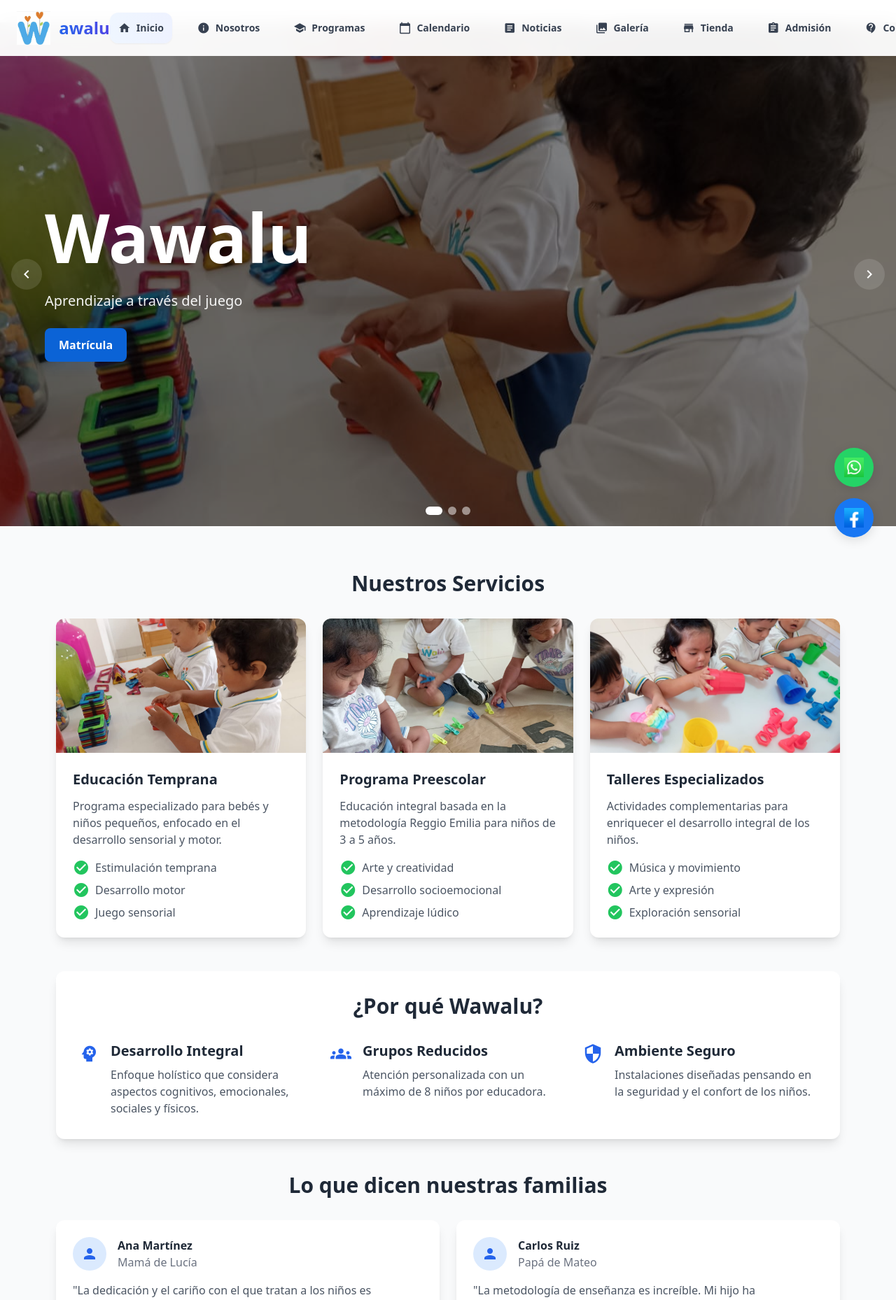
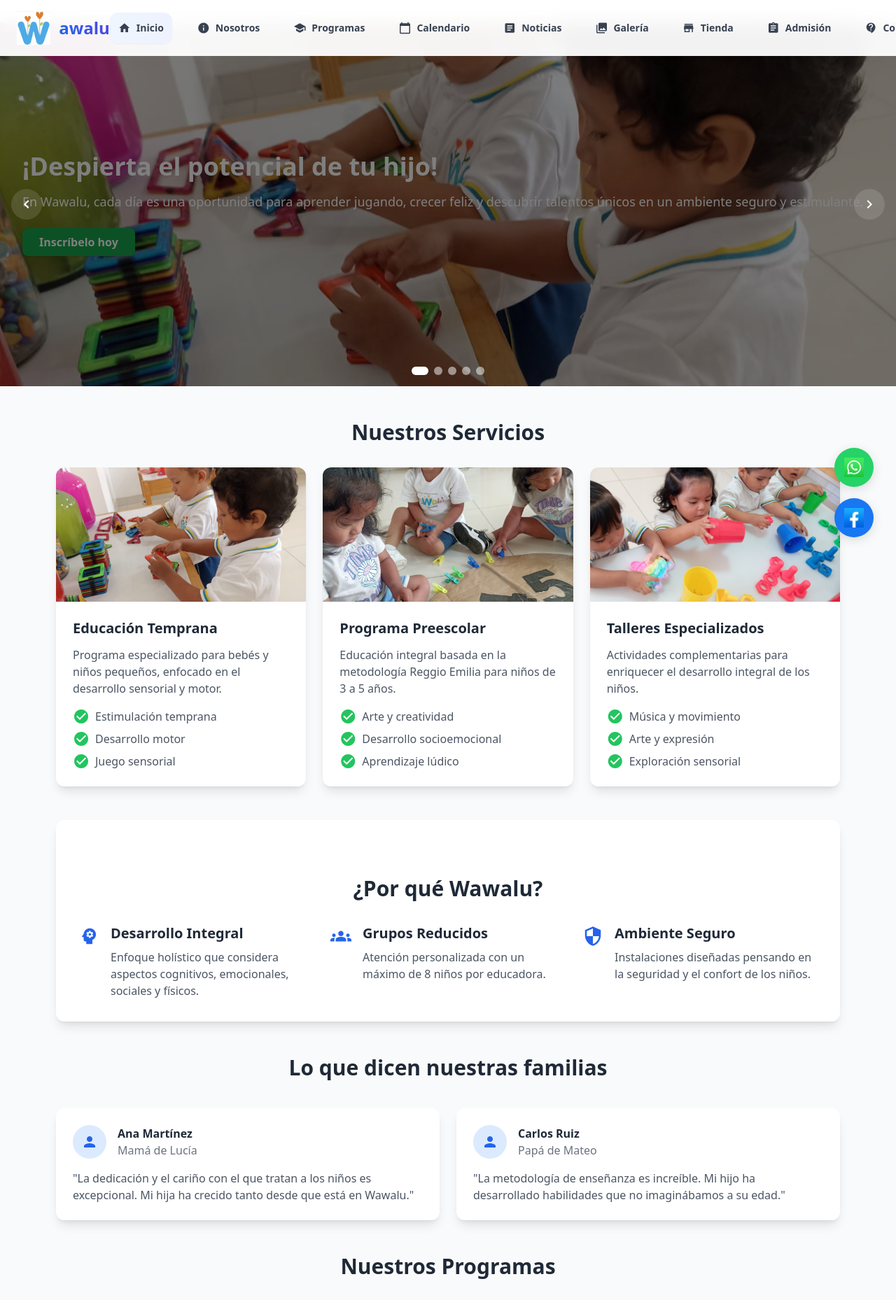
Before and after one commit to vallegrande/ASE251M1_TM13, a Flask app: page / in a window 1280 px wide. Shown: the top 1858 px of the page at 70% size. Run offline with Flask 3, Linux system fonts and the light colour scheme; some libraries are stand-ins or nearby versions.

Commit message:
solucion a problemas en galeria

```diff
--- a/static/css/gallery.css
+++ b/static/css/gallery.css
@@ -1,5 +1,5 @@
 /* Animaciones para flip card back */
-.flip-card-back .animate-fadein {
+ .flip-card-back .animate-fadein {
     animation: fadeInUp 0.7s cubic-bezier(0.4,0,0.2,1) both;
 }
 .flip-card-back .animate-fadein2 {
@@ -85,12 +85,11 @@
 }
 
 /* Efectos de hover mejorados para imágenes */
+
 .gallery-item img {
     transition: transform 0.6s cubic-bezier(0.4, 0, 0.2, 1);
 }
 
-    transform: scale(1.1);
-}
 
 /* Flip card effect for gallery */
 .flip-card {
@@ -125,7 +124,6 @@
     flex-direction: column;
     justify-content: center;
     align-items: center;
-}
 }
 
 /* Animación para overlay */
--- a/static/css/slider.css
+++ b/static/css/slider.css
@@ -3,12 +3,14 @@
     position: relative;
     width: 100vw;
     /* fill the viewport minus the fixed header (h-20 = 5rem) */
-    height: calc(100vh - 5rem);
+    height: 520px;
     left: 50%;
     right: 50%;
     margin-left: -50vw;
     margin-right: -50vw;
     overflow: hidden;
+    z-index: 1; /* Asegura que el slider esté detrás de los botones de otras secciones */
+    margin-bottom: 2.5rem; /* Espacio extra debajo del slider */
 }
 
 /* Reset rápido para evitar márgenes del navegador o padding que generen la franja */
@@ -70,9 +72,6 @@
     border-radius: 9999px;
     background-color: rgba(255, 255, 255, 0.5);
     transition: all 300ms ease;
-    cursor: pointer;
-    border: none;
-    padding: 0;
 }
 
 .slider-dot.active {
@@ -112,7 +111,7 @@
     height: 100%;
     display: flex;
     align-items: center;
-    z-index: 20;
+    z-index: 2; /* Overlay por encima del slider pero debajo de otros botones */
     pointer-events: none;
 }
 
@@ -142,7 +141,7 @@
 
 @media (max-width: 768px) {
     .hero-overlay .hero-inner { margin-left: 1rem; }
-    .slider-container { height: calc(70vh); }
+    .slider-container { height: 120px; }
 }
 
 /* Si el header está fijo, no dejar espacio extra: mantenemos el slider pegado al header */
--- a/templates/about.html
+++ b/templates/about.html
@@ -17,7 +17,7 @@
 
     <div class="relative container mx-auto px-4 max-w-6xl">
         <div class="text-center text-white">
-            <h1 class="text-6xl font-bold mb-6">Nosotros</h1>
+            <h1 class="text-4xl md:text-5xl font-bold mb-8 mt-12">Nosotros</h1>
             <p class="text-xl opacity-90 max-w-3xl mx-auto">
                 Descubre quiénes somos y nuestra pasión por la educación temprana
             </p>
--- a/templates/admin/gallery.html
+++ b/templates/admin/gallery.html
@@ -43,7 +43,8 @@
         {% if images %}
             {% for image in images %}
             <div class="gallery-item" data-category="{{ image.category }}" data-title="{{ image.title }}" data-description="{{ image.description or '' }}" data-image-id="{{ image.id }}">
-                <img src="{{ url_for('static', filename='img/' + image.image_url) }}" alt="{{ image.title }}">
+                {% set img = image.image_url if image.image_url is defined and image.image_url else 'placeholder.png' %}
+                <img src="{{ url_for('static', filename='img/' + img) }}" alt="{{ image.title }}">
                 <div class="gallery-overlay">
                     <h3 class="font-semibold text-center mb-2">{{ image.title }}</h3>
                     <p class="text-sm text-center mb-3">{{ image.category.title() }}</p>
--- a/templates/admission.html
+++ b/templates/admission.html
@@ -2,6 +2,12 @@
 {% block title %}Admisión - Wawalu{% endblock %}
 {% block head %}{% endblock %}
 {% block content %}
+<header class="bg-blue-600 text-white py-32">
+    <div class="container mx-auto px-4 max-w-6xl text-center">
+        <h1 class="text-4xl md:text-5xl font-bold mb-8 text-center">Admisión</h1>
+        <p class="text-xl text-blue-100 max-w-3xl mx-auto text-center">Completa los datos para solicitar la admisión a nuestros programas</p>
+    </div>
+</header>
 <div class="min-h-screen bg-gray-50 py-12 px-4 sm:px-6 lg:px-8">
     <div class="max-w-4xl mx-auto">
         <!-- Encabezado -->
--- a/templates/calendar.html
+++ b/templates/calendar.html
@@ -9,6 +9,7 @@
 <div class="bg-gradient-to-r from-blue-600 to-blue-800 py-20">
     <div class="container mx-auto px-4 max-w-6xl">
         <div class="text-center text-white">
+            <h1 class="text-4xl md:text-5xl font-bold mb-8 mt-12">Calendario</h1>
             <h1 class="text-5xl font-bold mb-6">Calendario de Actividades</h1>
             <p class="text-xl opacity-90 max-w-3xl mx-auto">
                 Mantente al día con nuestros eventos, talleres y actividades especiales
--- a/templates/index.html
+++ b/templates/index.html
@@ -10,12 +10,45 @@
         <div class="slider">
             <div class="slide" aria-hidden="false">
                 <img src="{{ url_for('static', filename='img/imagen1.jpg') }}" alt="Niños jugando" class="slide-img">
+                <div class="absolute inset-0 flex flex-col justify-center items-start px-8 md:px-16 bg-gradient-to-r from-black/40 to-transparent">
+                    <h2 class="text-3xl md:text-4xl font-bold text-white mb-4 drop-shadow-lg">¡Despierta el potencial de tu hijo!</h2>
+                    <p class="text-lg md:text-xl text-white mb-6 max-w-xl drop-shadow">En Wawalu, cada día es una oportunidad para aprender jugando, crecer feliz y descubrir talentos únicos en un ambiente seguro y estimulante.</p>
+                    <a href="{{ url_for('enrollment') }}" class="bg-green-600 hover:bg-green-700 text-white font-semibold py-2 px-6 rounded-lg shadow transition">Inscríbelo hoy</a>
+                </div>
             </div>
             <div class="slide" aria-hidden="true">
                 <img src="{{ url_for('static', filename='img/imagen2.jpg') }}" alt="Actividades creativas" class="slide-img">
+                <div class="absolute inset-0 flex flex-col justify-center items-start px-8 md:px-16 bg-gradient-to-r from-indigo-900/40 to-transparent">
+                    <h2 class="text-3xl md:text-4xl font-bold text-white mb-4 drop-shadow-lg">Educación con valores y creatividad</h2>
+                    <p class="text-lg md:text-xl text-white mb-6 max-w-xl drop-shadow">Nuestros programas integran arte, ciencia y juego para formar niños curiosos, seguros y con valores sólidos. ¡Tu familia es parte de nuestra comunidad!</p>
+                    <a href="{{ url_for('programs') }}" class="bg-blue-600 hover:bg-blue-700 text-white font-semibold py-2 px-6 rounded-lg shadow transition">Conoce los programas</a>
+                </div>
             </div>
             <div class="slide" aria-hidden="true">
                 <img src="{{ url_for('static', filename='img/imagen3.jpg') }}" alt="Espacios educativos" class="slide-img">
+                <div class="absolute inset-0 flex flex-col justify-center items-start px-8 md:px-16 bg-gradient-to-r from-green-900/40 to-transparent">
+                    <h2 class="text-3xl md:text-4xl font-bold text-white mb-4 drop-shadow-lg">Ambientes seguros y modernos</h2>
+                    <p class="text-lg md:text-xl text-white mb-6 max-w-xl drop-shadow">Instalaciones diseñadas para el bienestar, la exploración y el aprendizaje. ¡Ven a visitarnos y vive la experiencia Wawalu!</p>
+                    <a href="{{ url_for('contact') }}" class="bg-indigo-600 hover:bg-indigo-700 text-white font-semibold py-2 px-6 rounded-lg shadow transition">Agenda tu visita</a>
+                </div>
+            </div>
+            <!-- Nueva imagen para el slider -->
+            <div class="slide" aria-hidden="true">
+                <img src="{{ url_for('static', filename='img/imagen13.jpg') }}" alt="Aprendizaje divertido" class="slide-img">
+                <div class="absolute inset-0 flex flex-col justify-center items-start px-8 md:px-16 bg-gradient-to-r from-pink-900/40 to-transparent">
+                    <h2 class="text-3xl md:text-4xl font-bold text-white mb-4 drop-shadow-lg">Diversión y aprendizaje cada día</h2>
+                    <p class="text-lg md:text-xl text-white mb-6 max-w-xl drop-shadow">Actividades lúdicas y educativas para que tu hijo aprenda feliz y seguro en Wawalu.</p>
+                    <a href="{{ url_for('enrollment') }}" class="bg-pink-600 hover:bg-pink-700 text-white font-semibold py-2 px-6 rounded-lg shadow transition">¡Quiero saber más!</a>
+                </div>
+            </div>
+            <!-- Slide especial con botón de matrícula destacado -->
+            <div class="slide" aria-hidden="true">
+                <img src="{{ url_for('static', filename='img/imagen12.jpg') }}" alt="Matricúlate en Wawalu" class="slide-img">
+                <div class="absolute inset-0 flex flex-col justify-center items-start px-8 md:px-16">
+                    <h2 class="text-3xl md:text-4xl font-bold text-white mb-4">¡Matricula a tu hijo hoy!</h2>
+                    <p class="text-lg md:text-xl text-white mb-6 max-w-xl">Accede a nuestra plataforma y asegura el mejor inicio educativo para tu pequeño.</p>
+                    <a href="{{ url_for('enrollment') }}" class="bg-blue-600 hover:bg-blue-700 text-white font-semibold py-2 px-6 rounded-lg shadow transition">Ir a Matrícula</a>
+                </div>
             </div>
         </div>
         <div class="slider-dots"></div>
@@ -25,21 +58,11 @@
         <button class="slider-control slider-next" aria-label="Siguiente">
             <span class="material-icons">chevron_right</span>
         </button>
-        <!-- Hero overlay fijo sobre todas las imágenes -->
-        <div class="hero-overlay" aria-hidden="false">
-            <div class="hero-inner">
-                <h1>Wawalu</h1>
-                <h2>Aprendizaje a través del juego</h2>
-                <div class="mt-6">
-                    <a href="{{ url_for('enrollment') }}" class="btn-matricula">Matrícula</a>
-                </div>
-            </div>
-        </div>
     </div>
 
     <!-- Menú Dinámico -->
             <div class="mb-12">
-                <h2 class="text-3xl font-bold text-center text-gray-800 mb-8">Nuestros Servicios</h2>
+                <h2 class="text-3xl font-bold text-center text-gray-800 mb-8 mt-12">Nuestros Servicios</h2>
                 <div class="grid grid-cols-1 md:grid-cols-2 lg:grid-cols-3 gap-6">
                     <!-- Servicio 1 -->
                     <div class="bg-white rounded-xl shadow-lg overflow-hidden hover:shadow-xl transition duration-300">
@@ -114,7 +137,7 @@
 
             <!-- Propuesta de Valor -->
             <div class="bg-white rounded-xl shadow-lg p-8 mb-12">
-                <h2 class="text-3xl font-bold text-center text-gray-800 mb-8">¿Por qué Wawalu?</h2>
+                <h2 class="text-3xl font-bold text-center text-gray-800 mb-8 mt-12">¿Por qué Wawalu?</h2>
                 <div class="grid grid-cols-1 md:grid-cols-2 lg:grid-cols-3 gap-6">
                     <!-- Característica 1 -->
                     <div class="flex items-start space-x-4">
@@ -147,7 +170,7 @@
 
             <!-- Testimonios -->
             <div class="mb-12">
-                <h2 class="text-3xl font-bold text-center text-gray-800 mb-8">Lo que dicen nuestras familias</h2>
+                <h2 class="text-3xl font-bold text-center text-gray-800 mb-10 mt-12">Lo que dicen nuestras familias</h2>
                 <div class="grid grid-cols-1 md:grid-cols-2 gap-6">
                     <!-- Testimonio 1 -->
                     <div class="bg-white rounded-xl p-6 shadow-lg">
@@ -181,7 +204,7 @@
 
     <!-- Nuestros Programas -->
     <section class="mb-16">
-        <h2 class="text-3xl font-bold text-center text-gray-800 mb-10">Nuestros Programas</h2>
+        <h2 class="text-3xl font-bold text-center text-gray-800 mb-10 mt-12">Nuestros Programas</h2>
         <div class="grid grid-cols-1 md:grid-cols-2 lg:grid-cols-3 gap-8">
             <!-- Programa 1 -->
             <div class="bg-white rounded-xl shadow-lg overflow-hidden group hover:shadow-xl transition-all duration-300">
@@ -265,7 +288,7 @@
 
     <!-- Nuestra Metodología -->
     <section class="mb-16 bg-white rounded-xl shadow-lg p-8">
-        <h2 class="text-3xl font-bold text-center text-gray-800 mb-10">Nuestra Metodología</h2>
+        <h2 class="text-3xl font-bold text-center text-gray-800 mb-10 mt-12">Nuestra Metodología</h2>
         <div class="grid grid-cols-1 md:grid-cols-2 gap-8 items-center">
             <div class="space-y-6">
                 <p class="text-gray-600 text-lg leading-relaxed">
@@ -306,7 +329,7 @@
 
     <!-- Testimonios -->
     <section class="mb-16">
-        <h2 class="text-3xl font-bold text-center text-gray-800 mb-10">Lo que dicen las familias Wawalu</h2>
+        <h2 class="text-3xl font-bold text-center text-gray-800 mb-10 mt-12">Lo que dicen las familias Wawalu</h2>
         <div class="grid grid-cols-1 md:grid-cols-2 lg:grid-cols-3 gap-8">
             <!-- Testimonio 1 -->
             <div class="bg-white rounded-xl p-6 shadow-lg">
@@ -354,7 +377,7 @@
 
     <!-- Galería -->
     <section class="mb-16">
-        <h2 class="text-3xl font-bold text-center text-gray-800 mb-10">Momentos Wawalu</h2>
+        <h2 class="text-3xl font-bold text-center text-gray-800 mb-10 mt-12">Momentos Wawalu</h2>
         <div class="grid grid-cols-2 md:grid-cols-3 lg:grid-cols-4 gap-4">
             <img src="{{ url_for('static', filename='img/imagen11.jpg') }}" alt="Momento Wawalu 1" class="w-full h-48 object-cover rounded-lg shadow-md hover:shadow-xl transition-shadow duration-300">
             <img src="{{ url_for('static', filename='img/imagen12.jpg') }}" alt="Momento Wawalu 2" class="w-full h-48 object-cover rounded-lg shadow-md hover:shadow-xl transition-shadow duration-300">
@@ -362,29 +385,18 @@
             <img src="{{ url_for('static', filename='img/imagen1.jpg') }}" alt="Momento Wawalu 4" class="w-full h-48 object-cover rounded-lg shadow-md hover:shadow-xl transition-shadow duration-300">
         </div>
         <div class="text-center mt-8">
-            <a href="{{ url_for('gallery') }}" class="inline-flex items-center justify-center px-6 py-3 border-2 border-blue-600 text-blue-600 rounded-lg text-lg font-medium hover:bg-blue-600 hover:text-white transition duration-300">
+            <a href="{{ url_for('gallery') }}" class="inline-flex items-center justify-center px-6 py-3 border-2 border-blue-600 text-blue-600 rounded-lg hover:bg-blue-600 hover:text-white transition-all duration-300">
                 <span class="material-icons mr-2">photo_library</span>
-                Ver galería completa
+                Ver Galería
             </a>
         </div>
     </section>
 
-    <!-- CTA Final -->
-    <section class="bg-gradient-to-r from-blue-600 to-blue-800 rounded-xl p-10 text-white text-center">
-        <div class="max-w-3xl mx-auto">
-            <h2 class="text-3xl font-bold mb-6">¡Únete a nuestra familia Wawalu!</h2>
-            <p class="text-lg mb-8">Agenda una visita y conoce nuestras instalaciones. ¡Tu pequeño merece la mejor educación desde el principio!</p>
-            <div class="flex flex-col sm:flex-row justify-center gap-4">
-                <a href="{{ url_for('contact') }}" class="inline-flex items-center justify-center px-6 py-3 border-2 border-white rounded-lg text-lg font-medium hover:bg-white hover:text-blue-600 transition duration-300">
-                    <span class="material-icons mr-2">calendar_today</span>
-                    Agendar Visita
-                </a>
-                <a href="{{ url_for('contact') }}" class="inline-flex items-center justify-center px-6 py-3 bg-white text-blue-600 rounded-lg text-lg font-medium hover:bg-blue-50 transition duration-300">
-                    <span class="material-icons mr-2">phone</span>
-                    Contactar Ahora
-                </a>
-            </div>
-        </div>
-    </section>
+    <!-- Llamado a la Acción Final -->
+    <div class="bg-blue-600 rounded-xl p-8 text-center text-white mb-16">
+        <h2 class="text-3xl font-bold mb-4">¡Únete a la Familia Wawalu!</h2>
+        <p class="text-lg mb-6">Descubre un mundo de aprendizaje, creatividad y amor. Inscribe a tu hijo hoy y sé parte de nuestra comunidad.</p>
+        <a href="{{ url_for('enrollment') }}" class="bg-white text-blue-600 font-semibold py-3 px-6 rounded-lg shadow-md hover:bg-gray-100 transition-all duration-300">¡Quiero Inscribir a Mi Hijo!</a>
+    </div>
 </div>
 {% endblock %}
--- a/templates/libro_reclamaciones.html
+++ b/templates/libro_reclamaciones.html
@@ -10,7 +10,7 @@
     <!-- Hero Section -->
     <header class="bg-blue-600 text-white py-16">
         <div class="container mx-auto px-4 max-w-6xl text-center">
-            <div class="mb-6">
+            <div class="mb-6 mt-12">
                 <span class="material-icons text-6xl mb-4 block">gavel</span>
                 <h1 class="text-4xl md:text-5xl font-bold mb-4">Libro de Reclamaciones</h1>
                 <p class="text-xl text-blue-100 max-w-3xl mx-auto">
--- a/templates/programs.html
+++ b/templates/programs.html
@@ -5,7 +5,7 @@
 <div class="bg-gradient-to-r from-blue-600 to-blue-800 py-20">
     <div class="container mx-auto px-4 max-w-6xl">
         <div class="text-center text-white">
-            <h1 class="text-5xl font-bold mb-6">Nuestros Programas</h1>
+            <h1 class="text-4xl md:text-5xl font-bold mb-8 mt-12">Programas</h1>
             <p class="text-xl opacity-90 max-w-3xl mx-auto">
                 Programas educativos diseñados para potenciar el desarrollo integral de cada niño
             </p>
```
Also changed, not shown: schema.sql (+15 -0 lines), static/css/admission.css (added, +52 -0 lines), templates/contact.html (+4 -4 lines), templates/enrollment.html (+8 -59 lines), templates/gallery.html (+9 -2 lines), templates/news.html (+7 -6 lines), templates/shop.html (+4 -4 lines).
